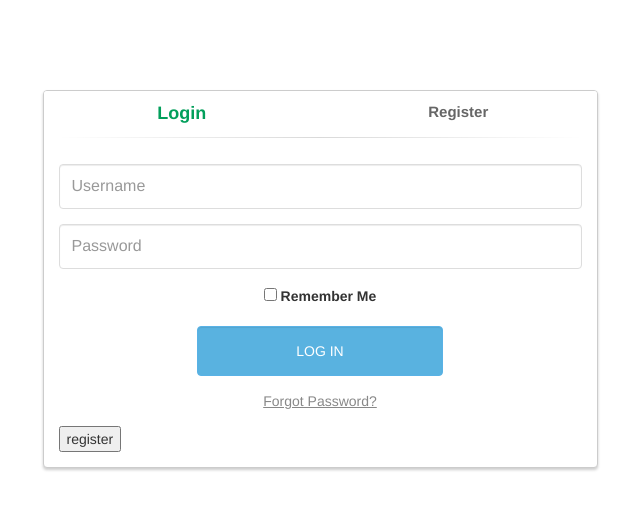
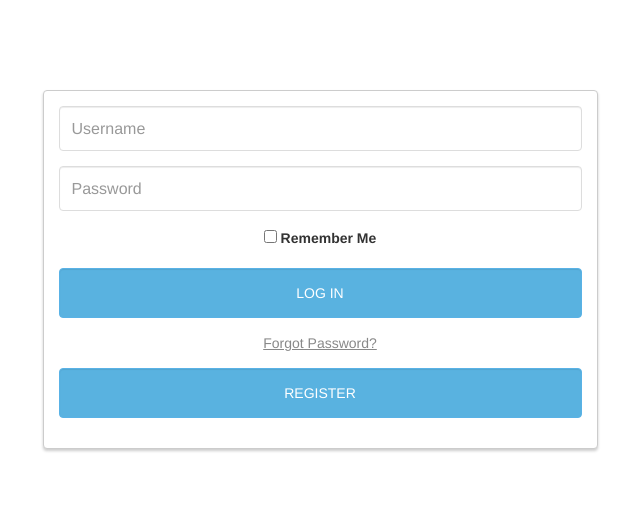
Before and after one commit to Hyderabad2017/team-3, a Django app: template Blood/uwhapp/templates/uwhapp/donor_login.html in a window 1280 px wide. Shown: the top 510 px of the page, without its empty margins (320-960 px from the left). Run offline with Django 3.2, Linux system fonts and the light colour scheme; the template is opened without the code that fills it, so the values that code supplies are empty; some libraries are stand-ins or nearby versions.

Commit message:
donor login update

```diff
--- a/Blood/uwhapp/templates/uwhapp/donor_login.html
+++ b/Blood/uwhapp/templates/uwhapp/donor_login.html
@@ -3,7 +3,7 @@
 <html >
 <head>
   <meta charset="UTF-8">
-  <title>A Pen by  Asra</title>
+  <title>Donor Login</title>
 
 
   <link rel='stylesheet prefetch' href='https://cdnjs.cloudflare.com/ajax/libs/twitter-bootstrap/3.3.7/css/bootstrap.min.css'>
@@ -18,17 +18,6 @@
     	<div class="row">
 			<div class="col-md-6 col-md-offset-3">
 				<div class="panel panel-login">
-					<div class="panel-heading">
-						<div class="row">
-							<div class="col-xs-6">
-								<a href="#" class="active" id="login-form-link">Login</a>
-							</div>
-							<div class="col-xs-6">
-								<a href="#" id="register-form-link">Register</a>
-							</div>
-						</div>
-						<hr>
-					</div>
 					<div class="panel-body">
 						<div class="row">
 							<div class="col-lg-12">
@@ -45,7 +34,7 @@
 									</div>
 									<div class="form-group">
 										<div class="row">
-											<div class="col-sm-6 col-sm-offset-3">
+											<div class="col-lg-12">
 												<input type="submit" name="login-submit" id="login-submit" tabindex="4" class="form-control btn btn-login" value="Log In">
 											</div>
 										</div>
@@ -61,7 +50,16 @@
 									</div>
 								</form>
 								<form method="post" action="donor_register">
-									<input type="submit" value="register"/>
+									<div class="form-group">
+										<div class="row">
+											<div class="col-lg-12">
+												<div class="text-center">
+													<input type="submit" class="form-control btn btn-login" value="register"/>
+												</div>
+											</div>
+										</div>
+									</div>
+
 								</form>
 							</div>
 						</div>
```
